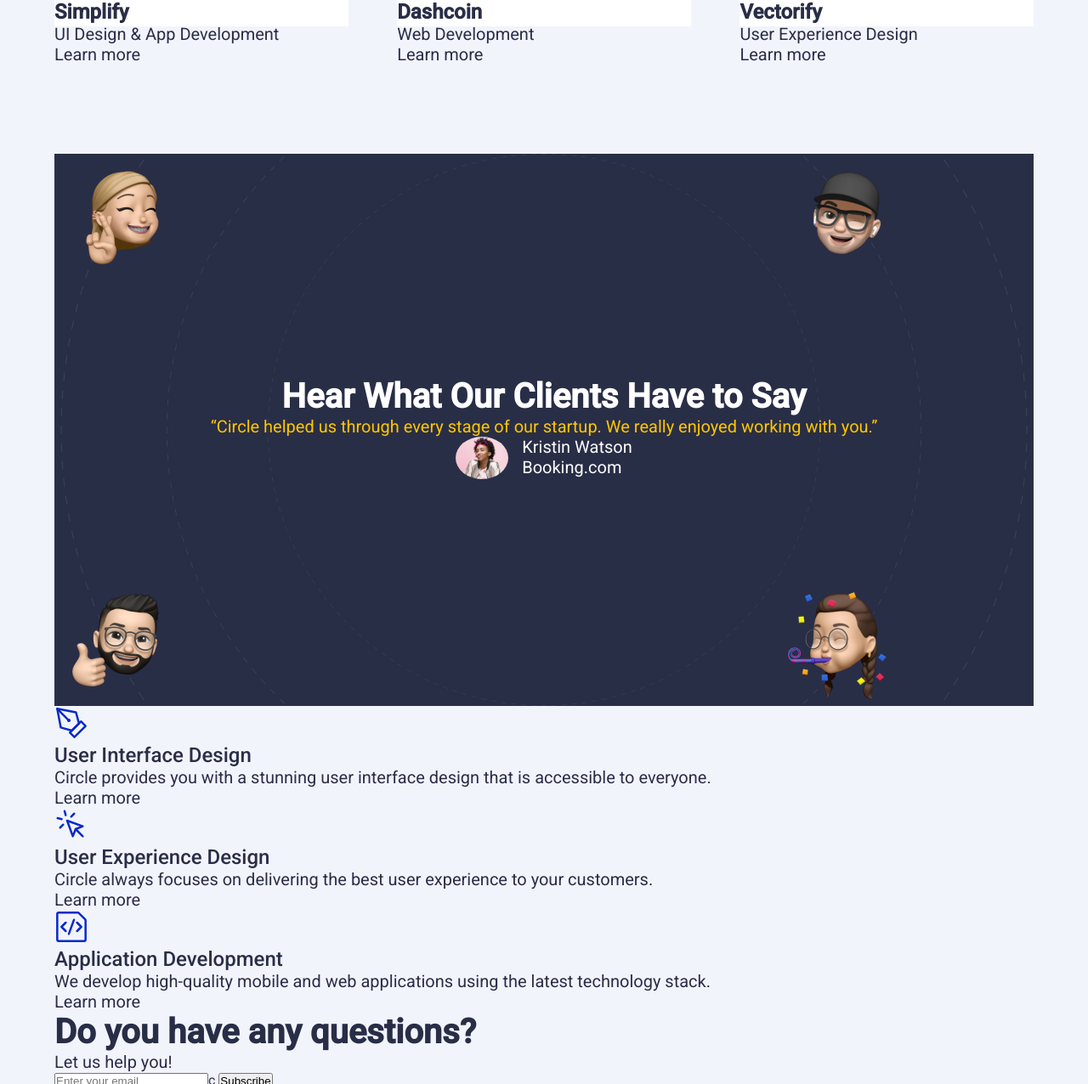
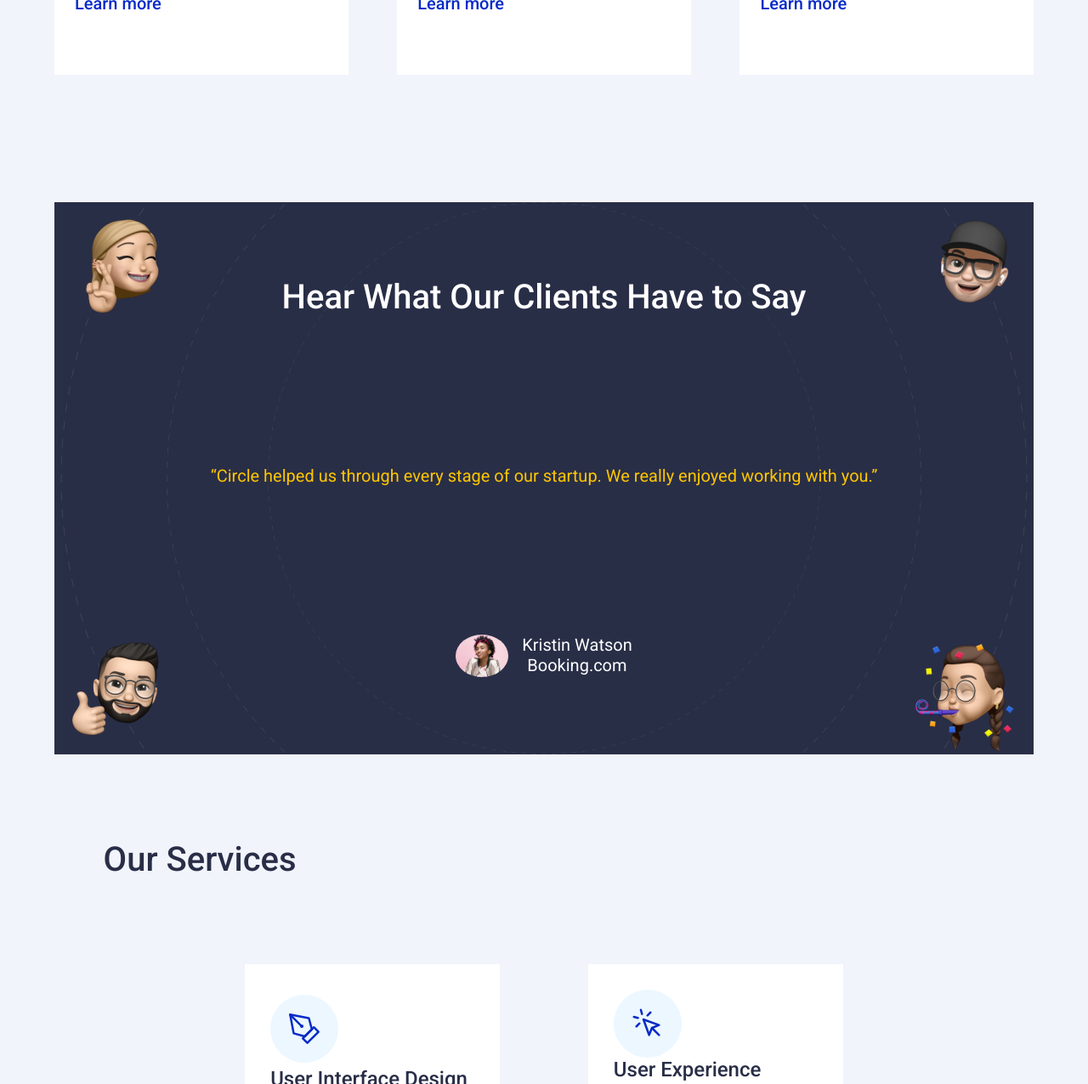
Before and after one commit to Angela-GM/midterm-ironhack, a plain HTML site: page index.html in a window 1280 px wide. Shown: the part 1510-2786 px from the top of the page at 85% size. Drawn offline with Linux system fonts and the light colour scheme; no server answers.

Commit message:
Se ha corregido la section reviews, empezado la secction services, y conectado el archivo js con el index

```diff
--- a/index.html
+++ b/index.html
@@ -94,7 +94,7 @@
           <div>
             <h4>Simplify</h4>
             <p>UI Design & App Development</p>
-            <p>Learn more</p>
+            <p class="learn-more">Learn more</p>
           </div>
         </article>
         <article>
@@ -102,18 +102,19 @@
             src="/resources/images/projects-section/2.jpg"
             alt="imagen del proyecto 2"
           />
-          <h4>Dashcoin</h4>
-          <p>Web Development</p>
-          <p>Learn more</p>
+          <div><h4>Dashcoin</h4>
+            <p>Web Development</p>
+            <p class="learn-more">Learn more</p></div>
+
         </article>
         <article>
           <img
             src="/resources/images/projects-section/3.jpg"
             alt="imagen del proyecto 3"
           />
-          <h4>Vectorify</h4>
-          <p>User Experience Design</p>
-          <p>Learn more</p>
+          <div><h4>Vectorify</h4>
+            <p>User Experience Design</p>
+            <p class="learn-more">Learn more</p></div>
         </article>
       </div>
     </section>
@@ -143,7 +144,9 @@
           </div>
         </div>
       </div>
+      <!--  -->
       <!-- Lo 4 emojis en deben posicionarse en cada punta -->
+
       <div class="emoji top-left">
         <img
           src="/resources/images/testimonial-section/memoji-1.png"
@@ -173,42 +176,48 @@
     <!-- SECTION 4 -->
     <!--  Services -->
     <section id="services">
+      <div><h3>Our Services</h3></div>
+      <div id="contain-services">
       <article>
-        <img
+        <div class="icon1"></div>
+        <!-- <img
           src="/resources/images/services-section/icons/1.svg"
           alt="icono de pluma"
-        />
+        /> -->
         <h5>User Interface Design</h5>
         <p>
           Circle provides you with a stunning user interface design that is
           accessible to everyone.
         </p>
-        <p>Learn more</p>
+        <p class="learn-more">Learn more</p>
       </article>
       <article>
-        <img
+        <div class="icon2"></div>
+        <!-- <img
           src="/resources/images/services-section/icons/2.svg"
           alt="icono de puntero"
-        />
+        /> -->
         <h5>User Experience Design</h5>
         <p>
           Circle always focuses on delivering the best user experience to your
           customers.
         </p>
-        <p>Learn more</p>
+        <p class="learn-more">Learn more</p>
       </article>
       <article>
-        <img
+        <div class="icon3"></div>
+        <!-- <img
           src="/resources/images/services-section/icons/3.svg"
           alt="icono de aplicacion"
-        />
+        /> -->
         <h5>Application Development</h5>
         <p>
           We develop high-quality mobile and web applications using the latest
           technology stack.
         </p>
-        <p>Learn more</p>
+        <p class="learn-more">Learn more</p>
       </article>
+    </div>
     </section>
 
     <!-- SECTION 5 -->
@@ -242,5 +251,6 @@
         </ul>
       </nav>
     </footer>
+    <script src="/resources/js/index.js"></script>
   </body>
 </html>
--- a/resources/js/index.js
+++ b/resources/js/index.js
@@ -1 +1,17 @@
 /* Crea tu propia lógica para hacer fetch de 3 posts distintos y enseñarlos en la homepage con DOM manipulation */
+
+console.log("Hola Mundo");
+
+// Ejelo 003 - llamando una external PUBLIC API - jsonplaceholder
+let getExternalApi = () => {
+  fetch("https://jsonplaceholder.typicode.com/posts?_start=0&_end=3")
+    .then((response) => response.json())
+    .then((respuestas) => {
+      console.table(respuestas);
+    })
+    .catch((error) => console.log(error));
+};
+
+getExternalApi();
+
+//GET /posts?_start=20&_end=30
--- a/resources/styles/style.css
+++ b/resources/styles/style.css
@@ -32,22 +32,22 @@ body {
 
 h1 {
   font-size: 3.75rem;
-  font-weight: bold;
+  font-weight: 500;
 }
 
 h2 {
   font-size: 3.1rem;
-  font-weight: bold;
+  font-weight: 500;
 }
 
 h3 {
   font-size: 2.5rem;
-  font-weight: bold;
+  font-weight: 500;
 }
 
 h4 {
   font-size: 1.5rem;
-  font-weight: bold;
+  font-weight: 500;
 }
 
 h5 {
@@ -59,8 +59,12 @@ p {
   font-weight: 400;
 }
 
+.learn-more {
+  color: var(--primary);
+  font-weight: 500;
+  text-decoration: none;
 
-
+}
 /* ------------------------------------------------------------------------ */
 /* ------------------------------ INDEX html ------------------------------ */
 /* ------------------------------------------------------------------------ */
@@ -115,10 +119,9 @@ header {
   align-items: flex-start;
 }
 
-#hero-section-header div>p {
+#hero-section-header div > p {
   color: var(--neutral-medium);
   line-height: 1.8rem;
-
 }
 
 #hero-section-header-btns {
@@ -126,10 +129,7 @@ header {
   gap: 20px;
   align-items: center;
   margin: 35px 0;
-
 }
-
-
 
 /* Imagen con las tarjetas */
 #container-img-hero {
@@ -141,8 +141,6 @@ header {
   width: 50vw;
   height: 50vw;
 }
-
-
 
 #card1 {
   position: absolute;
@@ -180,23 +178,23 @@ header {
 
 #recent-projects article img {
   width: 100%;
-  height: 90%;
+  height: 200px;
 }
 
-#recent-projects article{
+#recent-projects article {
   width: 30%;
   background-color: white;
   margin-bottom: 150px;
-
+  height: 400px;
 }
 
-
-
+#recent-projects article div {
+  padding: 1.5rem;
+}
 
 #recent-projects {
   display: flex;
   flex-direction: column;
-
 }
 
 #articles-projects {
@@ -206,11 +204,18 @@ header {
   flex-wrap: wrap;
 }
 
+#recent-projects > h3 {
+  margin: 70px 0;
+}
 
+#recent-projects h4 {
+  margin-bottom: 16px;
+}
 
-#recent-projects>h3 {
-  margin: 70px 0;;
+#recent-projects p {
+  margin-bottom: 8px;
 }
+
 
 /* ------------------------------ Client reviews ------------------------------ */
 
@@ -246,6 +251,8 @@ header {
   right: 0;
   left: auto;
   bottom: auto;
+  display: flex;
+  justify-content: end;
 }
 
 .bottom-left {
@@ -259,33 +266,33 @@ header {
   right: 0;
   top: auto;
   left: auto;
-
+  display: flex;
+  justify-content: end;
 }
 
-#container-reviews-text{
+#container-reviews-text {
   display: flex;
   flex-direction: column;
-  justify-content: center;
+  justify-content: space-around;
   align-items: center;
-
+  height: 100%;
+  text-align: center;
 }
-#container-reviews-text>h3{
+#container-reviews-text > h3 {
   color: white;
   align-items: center;
   justify-content: center;
 }
-#container-reviews-text>p {
+#container-reviews-text > p {
   color: var(--secondary);
 }
 
 #client {
-
   display: flex;
-  justify-content:center;
-
+  justify-content: center;
 }
 
-#client-image img{
+#client-image img {
   width: 50px%;
   height: 50px;
   border-radius: 50%;
@@ -295,20 +302,65 @@ header {
   margin-left: 1rem;
 }
 
-
-
-
-
-
-
-
-
-
-
-
 /* ------------------------------ Services ------------------------------ */
 
-/* Your CSS code goes here */
+#services {
+  /* max-width: 1200px; */
+  width: 90%;
+  height: 600px;
+ margin: auto;
+  margin-top: 100px;
+  margin-bottom: 100px;
+}
+
+#contain-services {
+  display: flex;
+  flex-wrap: wrap;
+  justify-content: center;
+  gap: 10%;
+
+  height: 100%;
+  align-items: stretch;
+
+}
+
+#contain-services article {
+  display: flex;
+    align-items: flex-start;
+    flex-direction: column;
+    justify-content: space-evenly;
+    padding: 30px;
+    background-color: white;
+    width: 300px;
+    margin: 100px 0;
+    /* border: #072ac8 solid 2px; */
+}
+
+#contain-services article h5 {
+  font-weight: 500;
+
+}
+
+.icon1, .icon2, .icon3 {
+  border-radius: 50%;
+  background-color: #ecf7ff;
+  width: 80px;
+  height: 80px;
+  background-repeat: no-repeat;
+  background-position: center center;
+}
+
+.icon1 {
+  background-image: url(/resources/images/services-section/icons/1.svg);
+}
+
+.icon2 {
+  background-image: url(/resources/images/services-section/icons/2.svg);
+}
+
+.icon3 {
+  background-image: url(/resources/images/services-section/icons/3.svg);
+}
 
 /* ------------------------------ Questions form ------------------------------ */
 
```
